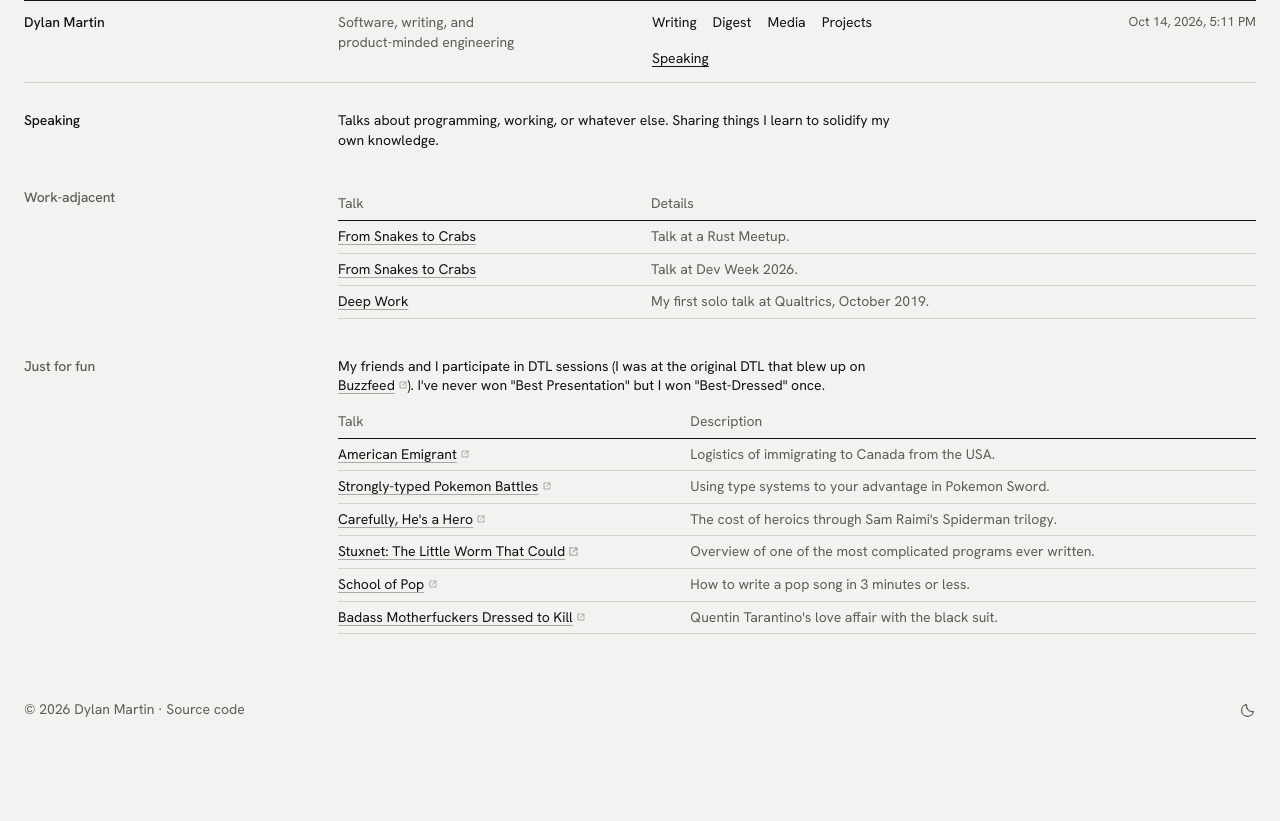
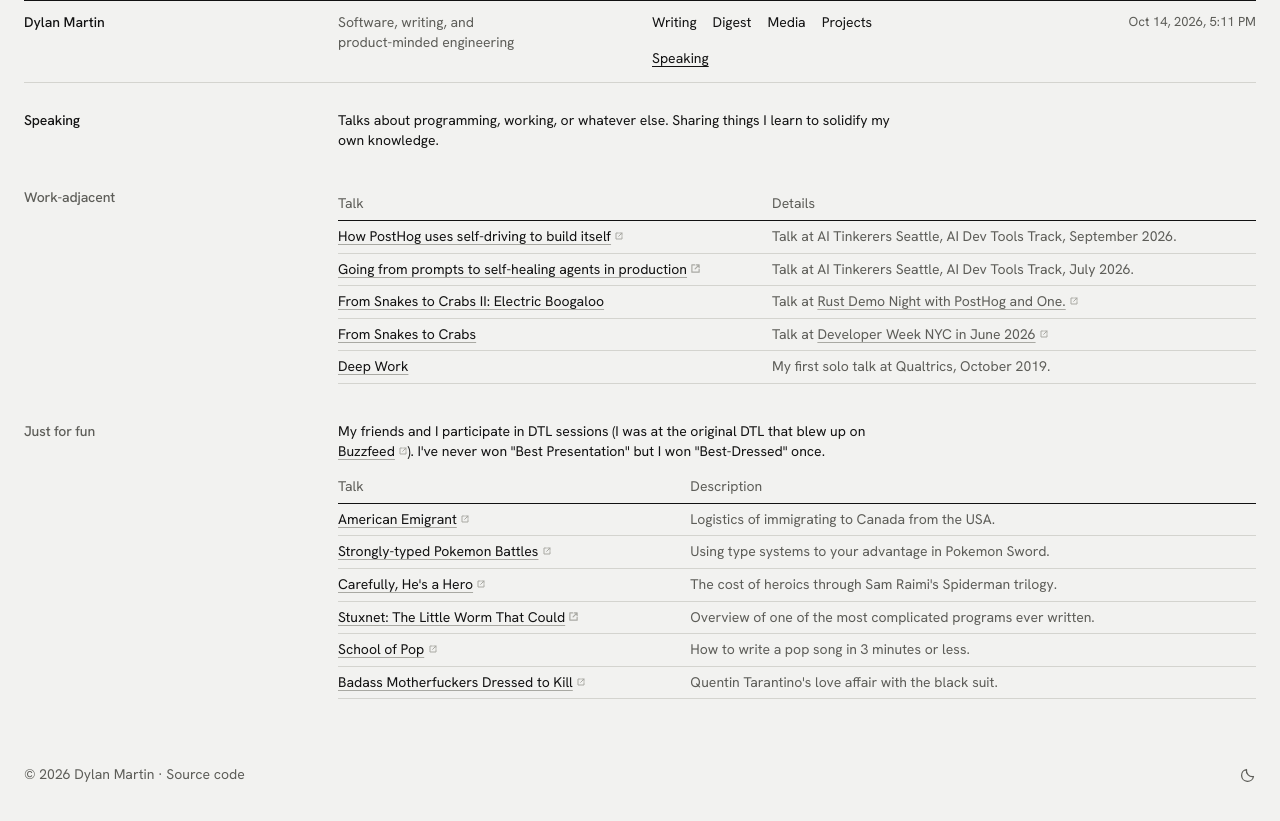
Before and after one commit to dmarticus/dmarticus.github.io, a Jekyll site: the page built from speaking.html, in a window 1280 px wide. Shown: the top 821 px of the page. Built offline with Jekyll 4.4.1, drawn with Linux system fonts in a browser that asks for light colours.

Commit message:
Add the two AI Tinkerers Seattle talks
Co-Authored-By: Claude Fable 5.1 <noreply@anthropic.com>

```diff
--- a/speaking.html
+++ b/speaking.html
@@ -24,13 +24,35 @@ redirect_from: /talks.html
                 <tr>
                     <td>
                         <a
+                            href="https://seattle.aitinkerers.org/talks/rsvp_60qa5ouLhvc"
+                            rel="noreferrer"
+                            target="_blank"
+                            >How PostHog uses self-driving to build itself</a
+                        >
+                    </td>
+                    <td>Talk at AI Tinkerers Seattle, AI Dev Tools Track, September 2026.</td>
+                </tr>
+                <tr>
+                    <td>
+                        <a
+                            href="https://seattle.aitinkerers.org/talks/rsvp_AOTRq88tjJo"
+                            rel="noreferrer"
+                            target="_blank"
+                            >Going from prompts to self-healing agents in production</a
+                        >
+                    </td>
+                    <td>Talk at AI Tinkerers Seattle, AI Dev Tools Track, July 2026.</td>
+                </tr>
+                <tr>
+                    <td>
+                        <a
                             href="./media/snakes-to-crabs-posthog-rust-2026.pdf"
                             rel="noreferrer"
                             target="_blank"
-                            >From Snakes to Crabs</a
+                            >From Snakes to Crabs II: Electric Boogaloo</a
                         >
                     </td>
-                    <td>Talk at a Rust Meetup.</td>
+                    <td>Talk at <a href="https://luma.com/posthog-0i3f">Rust Demo Night with PostHog and One.</a></td>
                 </tr>
                 <tr>
                     <td>
@@ -41,7 +63,13 @@ redirect_from: /talks.html
                             >From Snakes to Crabs</a
                         >
                     </td>
-                    <td>Talk at Dev Week 2026.</td>
+                    <td>
+                        Talk at
+                        <a
+                            href="https://www.developerweek.com/newyork/speakers/"
+                            >Developer Week NYC in June 2026</a
+                        >
+                    </td>
                 </tr>
                 <tr>
                     <td>
```
